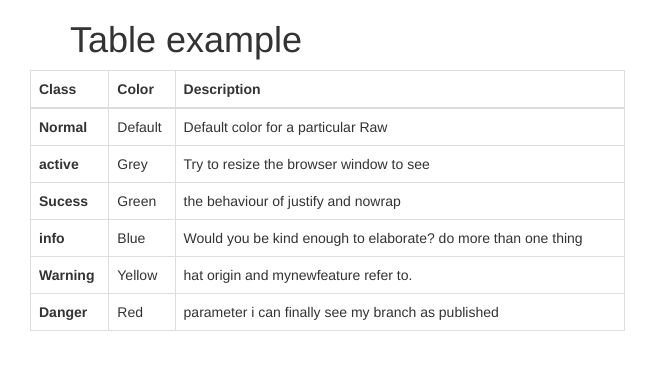
After one commit to satishkhatri/bootstrap, a PHP site: page /table.php in a window 1280 px wide. The commit adds this page. Shown: the top 370 px of the page, without its empty margins (0-658 px from the left). Run offline with PHP 8.4, Linux system fonts and the light colour scheme.

Commit message:
data amended

```diff
--- a/include/css/style.css
+++ b/include/css/style.css
@@ -0,0 +1,13 @@
+.bgimage{
+    background-color: #1b6d85;
+    background-position: center;
+   }
+
+.icon{
+    max-width: 150px;
+    margin: auto;
+    display: block;
+}
+mark{
+    background-color: #5bc0de;
+}
--- /dev/null
+++ b/table.php
@@ -0,0 +1,67 @@
+<!DOCTYPE html>
+<html lang="en">
+<head>
+    <meta charset="UTF-8">
+    <title>Table example</title>
+    <link rel="stylesheet" href="./include/css/bootstrap.css" type="text/css"/>
+    <link rel="stylesheet" href="./include/css/style.css" type="text/css"/>
+</head>
+<body>
+<div class="container">
+    <div class="h1">Table example</div>
+</div>
+<div class="container-fluid">
+    <div class="raw">
+        <section class="col-md-6">
+            <table class="table table-bordered table-hover">
+                <thead>
+                <tr>
+                    <th>Class</th>
+                    <th>Color</th>
+                    <th>Description</th>
+                </tr>
+                </thead>
+                <tbody>
+                <tr>
+                    <th scope="row">Normal</th>
+                    <td>Default</td>
+                    <td>Default color for a particular Raw</td>
+                </tr>
+                <tr>
+                    <th scope="row">active</th>
+                    <td>Grey</td>
+                    <td>Try to resize the browser window to see</td>
+                </tr>
+                <tr>
+                    <th scope="row">Sucess</th>
+                    <td>Green</td>
+                    <td>the behaviour of justify and nowrap</td>
+                </tr>
+                <tr>
+                    <th scope="row">info</th>
+                    <td>Blue</td>
+                    <td>Would you be kind enough to elaborate? do more than one thing</td>
+                </tr>
+                <tr>
+                    <th scope="row">Warning</th>
+                    <td>Yellow</td>
+                    <td>hat origin and mynewfeature refer to. </td>
+                </tr>
+                <tr>
+                    <th scope="row">Danger</th>
+                    <td>Red</td>
+                    <td> parameter i can finally see my branch as published </td>
+                </tr>
+
+                </tbody>
+            </table>
+        </section>
+    </div>
+
+</div>
+
+
+<script src="include/js/jquery-3.2.1.js"></script>
+<script src="include/js/bootstrap.js"></script>
+</body>
+</html>
```
Also changed, not shown: button.php (+10 -4 lines), form.php (added, +7 -0 lines), index.php (+54 -7 lines), test.html (added, +10 -0 lines), images/01.png (added), images/2.jpg (added), images/4.jpg (added), images/jaidan.png (added), 1 other file.
